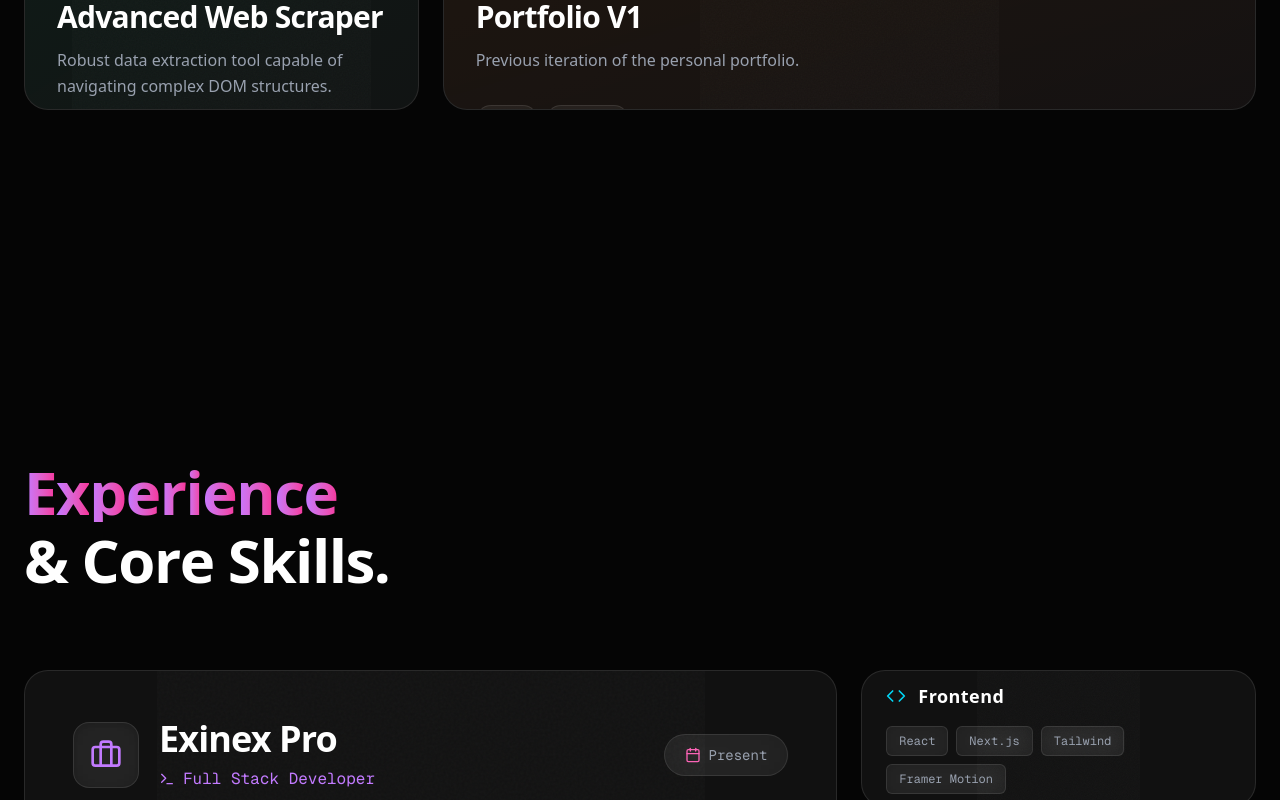
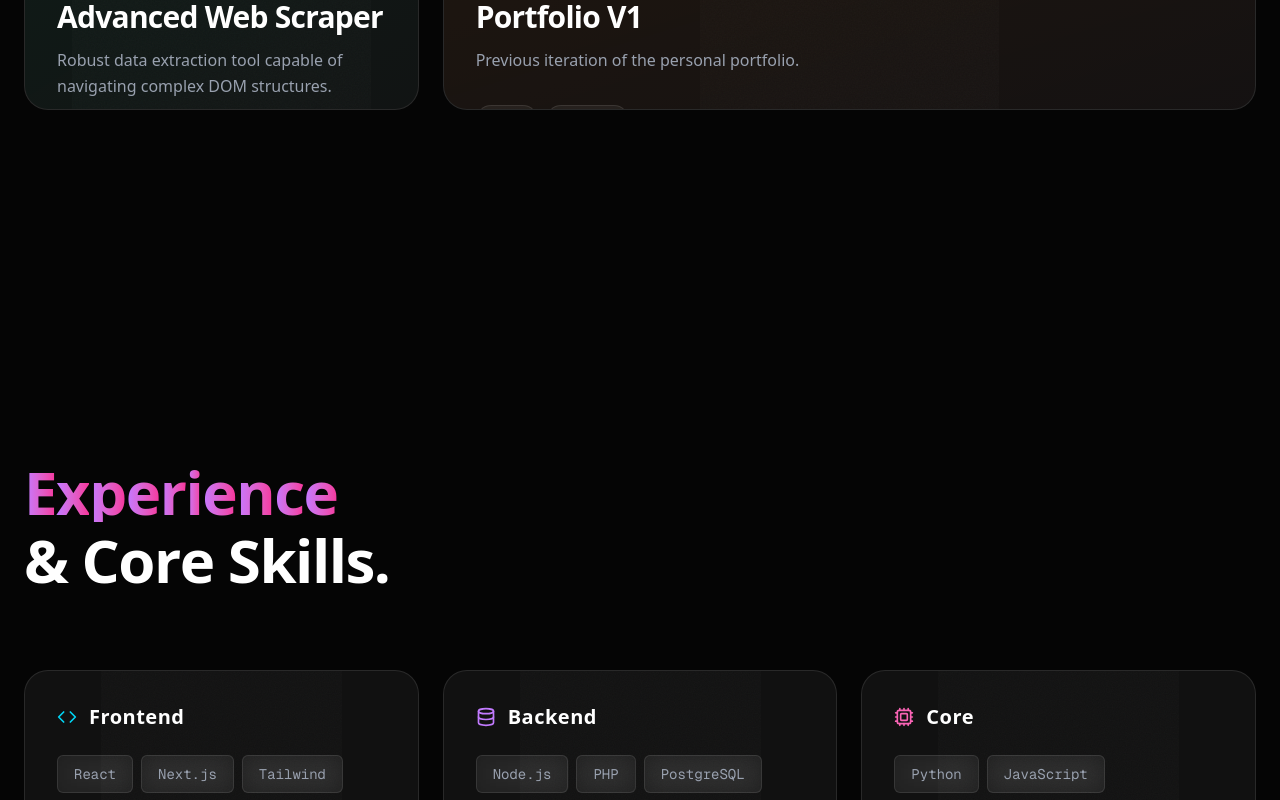
Before and after one commit to Faizan-Hamid381/My-Portfolio, a Next.js app: page / in a window 1280 px wide. Shown: the part 2000-2800 px from the top of the page. Built offline with nearby package versions, Linux system fonts and the light colour scheme.

Commit message:
Completely removed Exinex Pro section

```diff
--- a/components/sections/Experience.tsx
+++ b/components/sections/Experience.tsx
@@ -1,7 +1,7 @@
 "use client";
 
 import { motion } from "framer-motion";
-import { Briefcase, Calendar, Terminal, Code, Cpu, Database } from "lucide-react";
+import { Code, Cpu, Database } from "lucide-react";
 import { TextReveal } from "../ui/TextReveal";
 import { NoiseOverlay } from "../ui/NoiseOverlay";
 
@@ -26,66 +26,27 @@ export const Experience = () => {
                 />
             </div>
 
-            <div className="grid grid-cols-1 md:grid-cols-12 gap-6">
-
-                {/* Main Experience Card - Takes up 8 columns */}
-                <motion.div
-                    initial={{ opacity: 0, x: -40 }}
-                    whileInView={{ opacity: 1, x: 0 }}
-                    viewport={{ once: true, margin: "-100px" }}
-                    transition={{ duration: 0.8, type: "spring", stiffness: 50 }}
-                    className="md:col-span-8 group glass rounded-3xl p-8 md:p-12 relative overflow-hidden transition-all duration-700 border border-white/5 hover:border-purple-500/50 hover:shadow-[0_0_40px_rgba(168,85,247,0.3)] flex flex-col"
-                >
-                    <NoiseOverlay />
-                    <div className="absolute inset-0 bg-gradient-to-br from-purple-500/10 to-transparent opacity-0 group-hover:opacity-100 transition-opacity duration-700 pointer-events-none" />
-
-                    <div className="relative z-10">
-                        <div className="flex flex-col xl:flex-row xl:items-center justify-between gap-6 mb-8">
-                            <div className="flex items-center gap-5">
-                                <div className="p-4 bg-[#0a0a0a]/50 rounded-2xl glass border border-white/5 shadow-inner hidden sm:block">
-                                    <Briefcase size={32} className="text-purple-400" />
-                                </div>
-                                <div>
-                                    <h3 className="text-2xl md:text-4xl font-bold text-white tracking-tight">Exinex Pro</h3>
-                                    <h4 className="text-purple-400 font-mono text-sm md:text-base mt-2 flex items-center gap-2">
-                                        <Terminal size={16} /> Full Stack Developer
-                                    </h4>
-                                </div>
-                            </div>
-                            <div className="flex items-center gap-2 text-gray-400 font-mono text-sm glass px-5 py-2.5 rounded-full border border-white/10 w-fit">
-                                <Calendar size={16} className="text-pink-400" />
-                                <span>Present</span>
-                            </div>
-                        </div>
-
-                        <p className="text-gray-300 leading-relaxed text-lg border-l-2 border-purple-500/30 pl-6 mb-8 mt-4">
-                            Leading the development and architecture of online execution tasks. Focusing on building robust, scalable full-stack solutions and optimizing user workflows for maximum efficiency. Architecting high-performance systems and managing critical databases.
-                        </p>
-                    </div>
-                </motion.div>
-
-                {/* Skills Container - Takes up 4 columns */}
-                <div className="md:col-span-4 flex flex-col gap-6">
+            <div className="grid grid-cols-1 md:grid-cols-3 gap-6">
                 {skills.map((skillGroup, idx) => (
                     <motion.div
                         key={skillGroup.name}
-                            initial={{ opacity: 0, x: 40 }}
-                            whileInView={{ opacity: 1, x: 0 }}
+                        initial={{ opacity: 0, y: 30 }}
+                        whileInView={{ opacity: 1, y: 0 }}
                         viewport={{ once: true, margin: "-50px" }}
                         transition={{ duration: 0.6, delay: idx * 0.2, type: "spring", stiffness: 50 }}
-                            className="group glass rounded-3xl p-6 relative overflow-hidden border border-white/5 hover:border-white/20 hover:shadow-[0_0_30px_rgba(255,255,255,0.05)] transition-all duration-500 flex-1"
+                        className="group glass rounded-3xl p-8 relative overflow-hidden border border-white/5 hover:border-white/20 hover:shadow-[0_0_30px_rgba(255,255,255,0.05)] transition-all duration-500 flex flex-col h-full"
                     >
                         <NoiseOverlay />
                         <div className="absolute inset-0 bg-gradient-to-r from-white/5 to-transparent opacity-0 group-hover:opacity-100 transition-opacity duration-500 pointer-events-none" />
 
                         <div className="relative z-10 flex flex-col h-full justify-center">
-                                <div className="flex items-center gap-3 mb-4 text-white font-semibold text-lg">
+                            <div className="flex items-center gap-3 mb-6 text-white font-semibold text-xl">
                                 {skillGroup.icon}
                                 <span className="tracking-wide">{skillGroup.name}</span>
                             </div>
                             <div className="flex flex-wrap gap-2">
                                 {skillGroup.items.map(item => (
-                                        <span key={item} className="px-3 py-1.5 text-xs font-mono text-gray-400 bg-white/5 border border-white/10 rounded-md backdrop-blur-md group-hover:text-gray-200 transition-colors">
+                                    <span key={item} className="px-4 py-2 text-sm font-mono text-gray-400 bg-white/5 border border-white/10 rounded-md backdrop-blur-md group-hover:text-gray-200 transition-colors">
                                         {item}
                                     </span>
                                 ))}
@@ -94,7 +55,6 @@ export const Experience = () => {
                     </motion.div>
                 ))}
             </div>
-            </div>
         </section>
     );
 };
```
Lines whose indentation alone changed are shown as unchanged.
